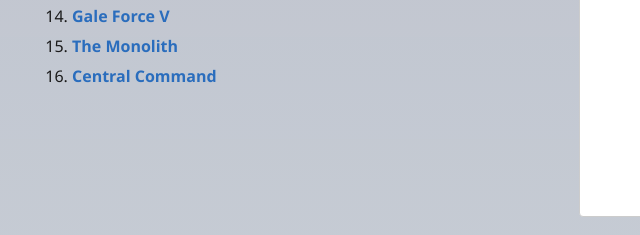
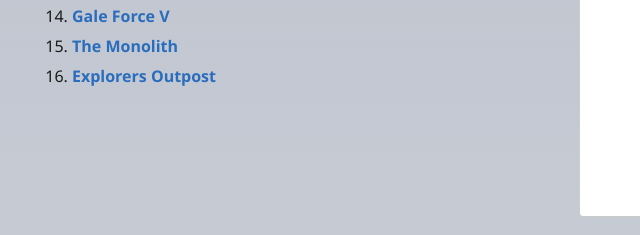
Before and after one commit to sergeychernyshev/federated-planets, a website: page public/index.html in a window 1280 px wide. Shown: the part 1068-1303 px from the top of the page, 0-640 px from the left. Drawn offline with Linux system fonts and the light colour scheme.

Commit message:
Renamed NASA planet

```diff
--- a/public/index.html
+++ b/public/index.html
@@ -107,7 +107,7 @@
           <li><a href="https://frozen.peak.outpost">Frozen Peak</a></li>
           <li><a href="https://galeforce.five.storm">Gale Force V</a></li>
           <li><a href="https://the.monolith.mystery">The Monolith</a></li>
-          <li><a href="https://www.nasa.gov/">Central Command</a></li>
+          <li><a href="https://www.nasa.gov/">Explorers Outpost</a></li>
         </ol>
       </div>
     </section>
```
